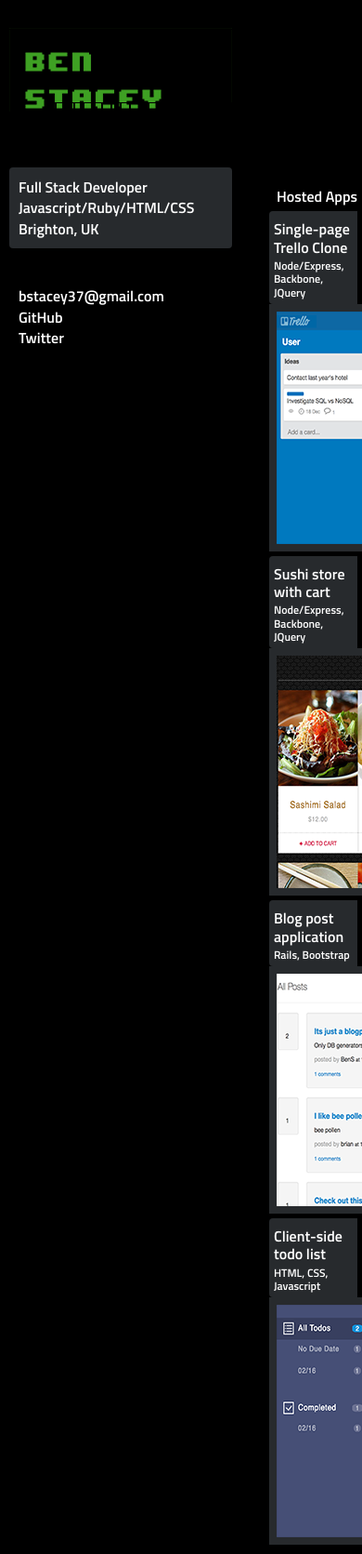
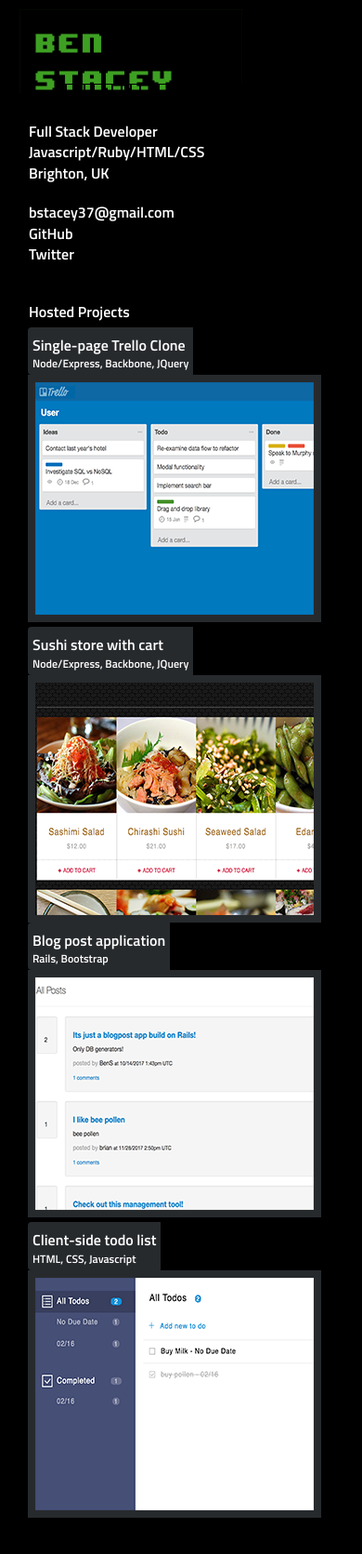
Before and after one commit to SpiderMasterMind/spidermastermind.github.io, a Jekyll site: the page built from index.md, in a window 390 px wide. Shown: the whole page at 93% size. Built offline with Jekyll 4.4.1, drawn with Linux system fonts in a browser that asks for light colours; nearby versions of some CDN libraries; after the commit the page ends 1642 px from its top, so only the background shows below that.

Commit message:
added media rules

```diff
--- a/_includes/sidebar.html
+++ b/_includes/sidebar.html
@@ -6,7 +6,7 @@
 	</div>
 
 </div>
-<div class="panel info">
+<div class="info">
 	<h4>Full Stack Developer</h4>
 	<h4>Javascript/Ruby/HTML/CSS</h4>
 	<h4>Brighton, UK</h4>
@@ -18,4 +18,3 @@
 		<li><a href="https://twitter.com/_benstacey">Twitter</a></li>
 	</ul>
 </div>
-<script src="mysite.js"></script>
--- a/_layouts/default.html
+++ b/_layouts/default.html
@@ -8,15 +8,10 @@
 	<main>
 		<nav>
 			<ul>
-				<li><a href="#">Hosted Apps</a></li>
+				<li><a href="#">Hosted Projects</a></li>
 			</ul>
 		</nav>
 		<div id="content">
-			<!-- <div class="blurb-area hidden"> -->
-			<!-- 	<h3>Lorem Ipsum sevit mit</h3> -->
-			<!-- 	<h3>Lorem Ipsum sevit mit</h3> -->
-			<!-- 	<h3>Lorem Ipsum sevit mit</h3> -->
-			<!-- </div> -->
 			<div class="apps-area">
 					<div class="app-window">
 						<div class="app-desc">
@@ -54,11 +49,10 @@
 						<img src="todos-screenshot-max.png" alt="app" />
 					</div></a>
 				</div>
-			<!-- </div> -->
-			<!-- <div class="articles-area hidden"> -->
-			<!-- </div> -->
 		</div>
 	</main>
 </body>
 
+<script src="mysite.js"></script>
+
 </html>
--- a/_sass/_styles.scss
+++ b/_sass/_styles.scss
@@ -159,3 +159,67 @@ aside .panel {
 .contact a:hover {
 	color: $logo-color;
 }
+
+/* MEDIA QUERIES */
+
+@media (max-width: 1200px) {
+	.apps-area {
+		flex-direction: column;
+		align-items: center;
+	}
+
+	.app-window:nth-of-type(odd){
+		margin: 0;
+	}
+
+	nav {
+		text-align: center;
+		margin-bottom: 5px;
+	}
+}
+
+@media (max-width: 768px) {
+	aside {
+		float: none;
+	}
+
+	.logo {
+		height: 110px;
+		width: 240px;
+		margin: 0 auto;
+	}
+
+	main {
+		padding-top: 20px;
+	}
+
+	nav {
+		width: 240px;
+		text-align: left;
+		margin: auto;
+		padding: 0 0 5px 10px;
+	}
+
+	.info, .contact {
+		width: 240px;
+		margin: 0 auto;
+		text-align: left;
+	}
+
+}
+
+@media (max-width: 470px) {
+	.app-desc {
+		width: auto;
+	}
+
+	aside {
+		width: 240px;
+		padding-left: 21px;
+	}
+
+	nav {
+		margin-left: 21px;
+	}
+}
+// less than 420 ish flatten
```
